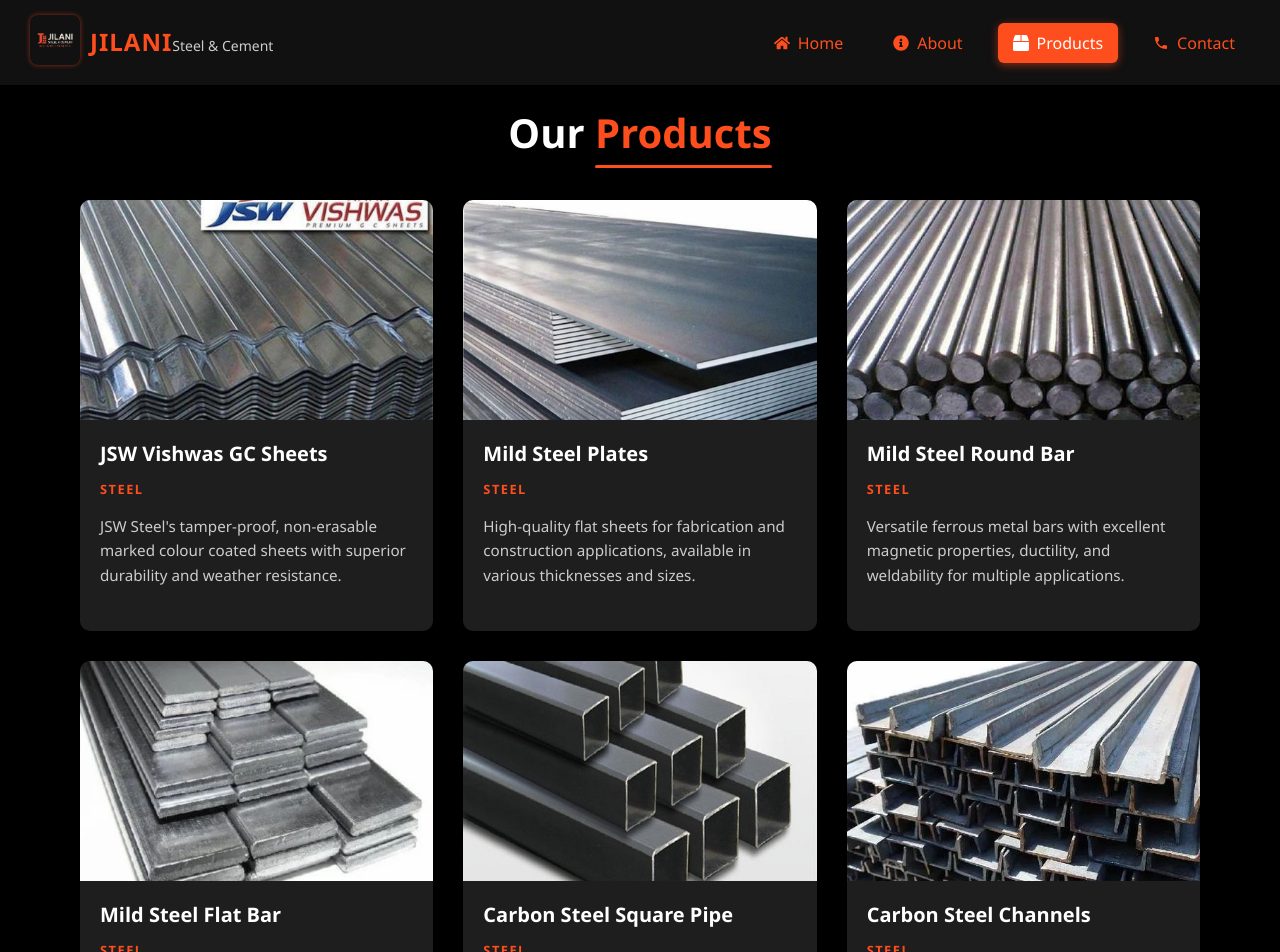
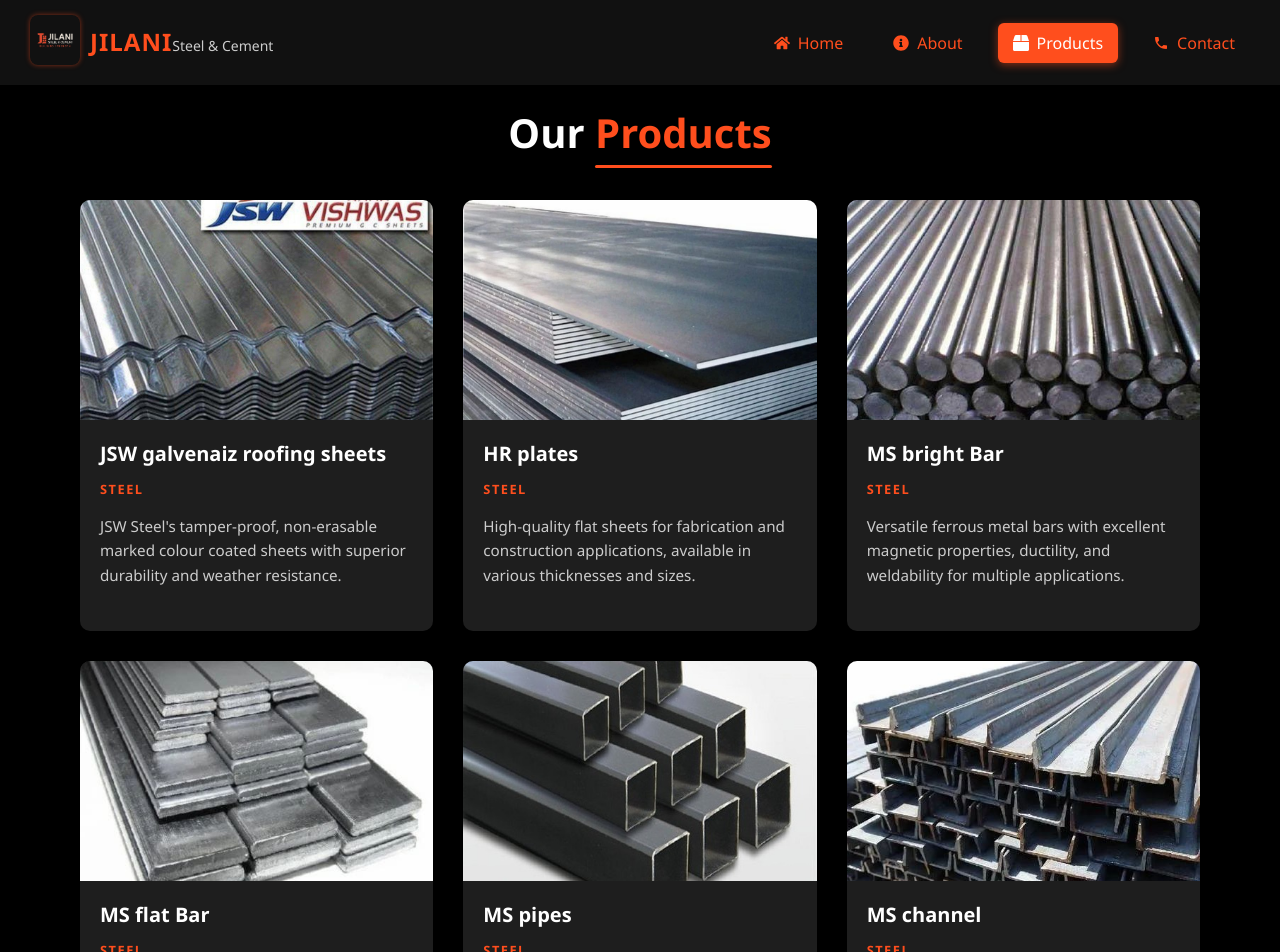
Before and after one commit to mr-ssc/Jilani-Steel-Cement, a React (Create React App) app: page /Products in a window 1280 px wide. Shown: the top 952 px of the page. Built offline with nearby package versions, Linux system fonts and the light colour scheme.

Commit message:
FIRST COMMIT

```diff
--- a/src/component/Products.js
+++ b/src/component/Products.js
@@ -18,49 +18,49 @@
 const products = [
   {
     id: 1,
-    name: "JSW Vishwas GC Sheets",
+    name: "JSW galvenaiz roofing sheets",
     title: "STEEL",
     image: img1,
     description: "JSW Steel's tamper-proof, non-erasable marked colour coated sheets with superior durability and weather resistance.",
   },
   {
     id: 2,
-    name: "Mild Steel Plates",
+    name: "HR plates",
     title: "STEEL",
     image: img2,
     description: "High-quality flat sheets for fabrication and construction applications, available in various thicknesses and sizes.",
   },
   {
     id: 3,
-    name: "Mild Steel Round Bar",
+    name: "MS bright Bar",
     title: "STEEL",
     image: img3,
     description: "Versatile ferrous metal bars with excellent magnetic properties, ductility, and weldability for multiple applications.",
   },
   {
     id: 4,
-    name: "Mild Steel Flat Bar",
+    name: "MS flat Bar",
     title: "STEEL",
     image: img4,
     description: "Precision-engineered rectangular bars ideal for fabrication, construction, and general engineering purposes.",
   },
   {
     id: 5,
-    name: "Carbon Steel Square Pipe",
+    name: "MS pipes",
     title: "STEEL",
     image: img5,
     description: "Structural-grade hollow square pipes perfect for frames, supports, and various construction projects.",
   },
   {
     id: 6,
-    name: "Carbon Steel Channels",
+    name: "MS channel",
     title: "STEEL",
     image: img6,
     description: "U-shaped structural beams (C-channels) offering superior strength for construction and industrial use.",
   },
   {
     id: 7,
-    name: "MS Angle",
+    name: "MS angles",
     title: "STEEL",
     image: img7,
     description: "L-shaped structural sections providing excellent bracing and support in construction and fabrication.",
@@ -85,88 +85,32 @@
 
   {
     id: 10,
-    name: "Color-Coated Roofing Sheets",
+    name: "Color-Coated Sheets",
     title: "STEEL",
     image: img10,
     description: "Durable steel sheets with protective zinc coating and decorative finish for long-lasting roofing solutions.",
   },
 
 
-
   {
-    id: 1,
-    name: "JSW Vishwas GC Sheets",
-    title: "STEEL",
-    image: img1,
-    description: "JSW Steel's tamper-proof, non-erasable marked colour coated sheets with superior durability and weather resistance.",
-  },
-  {
-    id: 2,
-    name: "Mild Steel Plates",
+    id: 11,
+    name: "HR plates",
     title: "STEEL",
     image: img2,
     description: "High-quality flat sheets for fabrication and construction applications, available in various thicknesses and sizes.",
   },
+
+
   {
-    id: 3,
-    name: "Mild Steel Round Bar",
-    title: "STEEL",
-    image: img3,
-    description: "Versatile ferrous metal bars with excellent magnetic properties, ductility, and weldability for multiple applications.",
-  },
-  {
-    id: 4,
-    name: "Mild Steel Flat Bar",
-    title: "STEEL",
-    image: img4,
-    description: "Precision-engineered rectangular bars ideal for fabrication, construction, and general engineering purposes.",
-  },
-  {
-    id: 5,
-    name: "Carbon Steel Square Pipe",
+    id: 12,
+    name: "MS pipes",
     title: "STEEL",
     image: img5,
     description: "Structural-grade hollow square pipes perfect for frames, supports, and various construction projects.",
-  },
-  {
-    id: 6,
-    name: "Carbon Steel Channels",
-    title: "STEEL",
-    image: img6,
-    description: "U-shaped structural beams (C-channels) offering superior strength for construction and industrial use.",
-  },
-  {
-    id: 7,
-    name: "MS Angle",
-    title: "STEEL",
-    image: img7,
-    description: "L-shaped structural sections providing excellent bracing and support in construction and fabrication.",
-  },
-  {
-    id: 8,
-    name: "Color-Coated Roofing Sheets",
-    title: "STEEL",
-    image: img8,
-    description: "Durable steel sheets with protective zinc coating and decorative finish for long-lasting roofing solutions.",
-  },
+  }
 
 
-  {
-    id: 9,
-    name: "Cement roofing sheets",
-    title: "CEMENT",
-    image: img9,
-    description: "Strong and durable cement roofing sheets ideal for all-weather protection, offering reliable coverage for residential, commercial, and industrial buildings.",
-  },
 
-
-  {
-    id: 10,
-    name: "Color-Coated Roofing Sheets",
-    title: "STEEL",
-    image: img10,
-    description: "Durable steel sheets with protective zinc coating and decorative finish for long-lasting roofing solutions.",
-  },
 
 
 
```
